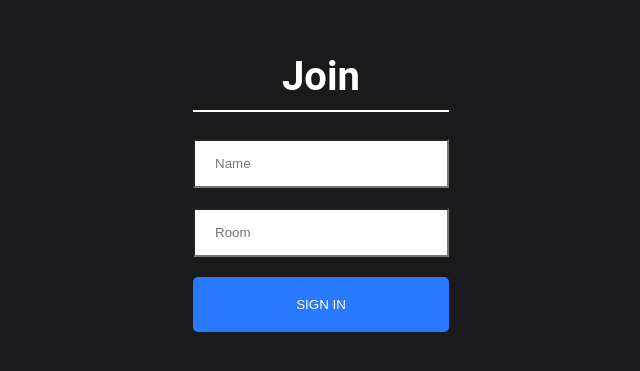
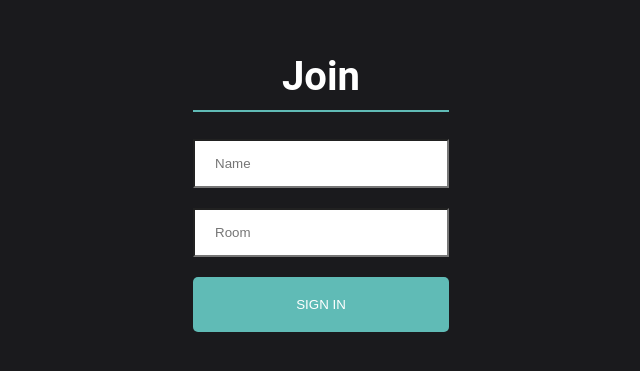
Before and after one commit to zlilyoffe/chat-app, a React (Create React App) app in the folder client/: page / in a window 1280 px wide. Shown: the part 221-592 px from the top of the page, without its empty margins (319-959 px from the left). Built offline with nearby package versions, Linux system fonts and the light colour scheme.

Commit message:
css and style

```diff
--- a/client/src/components/InfoBar/InfoBar.css
+++ b/client/src/components/InfoBar/InfoBar.css
@@ -2,7 +2,7 @@
     display: flex;
     align-items: center;
     justify-content: space-between;
-    background: #2979FF;
+    background: #60bbb6;
     border-radius: 4px 4px 0 0;
     height: 60px;
     width: 100%;
--- a/client/src/components/InfoBar/InfoBar.js
+++ b/client/src/components/InfoBar/InfoBar.js
@@ -9,6 +9,7 @@ const InfoBar = ({ room }) => (
     <div className="infoBar">
         <div className="leftInnerContainer">
             <img className="onLineIcon" src={onlineIcon}  alt="online" />
+            <p>&nbsp;</p>
             <h3>{room}</h3>
         </div>
         <div className="rightInnerContainer">
--- a/client/src/components/Input/Input.css
+++ b/client/src/components/Input/Input.css
@@ -1,6 +1,6 @@
 .form {
     display: flex;
-    border-top: 2px solid #D3D3D3;
+    border-top: 2px solid #60bbb6;
   }
 
   .input {
@@ -19,7 +19,7 @@
     color: #fff !important;
     text-transform: uppercase;
     text-decoration: none;
-    background: #2979FF;
+    background:#60bbb6;
     padding: 20px;
     display: inline-block;
     border: none;
--- a/client/src/components/Join/Join.css
+++ b/client/src/components/Join/Join.css
@@ -35,14 +35,14 @@ html, body {
   color: white;
   font-size: 2.5em;
   padding-bottom: 10px;
-  border-bottom: 2px solid white;
+  border-bottom: 2px solid #60bbb6;
 }
 
 .button {
     color: #fff !important;
     text-transform: uppercase;
     text-decoration: none;
-    background: #2979FF;
+    background: #60bbb6;
     padding: 20px;
     border-radius: 5px;
     display: inline-block;
--- a/client/src/components/Message/Message.css
+++ b/client/src/components/Message/Message.css
@@ -59,7 +59,7 @@
   }
 
   .backgroundBlue {
-    background: #2979FF;
+    background:#60bbb6;
   }
 
   .backgroundLight {
```
